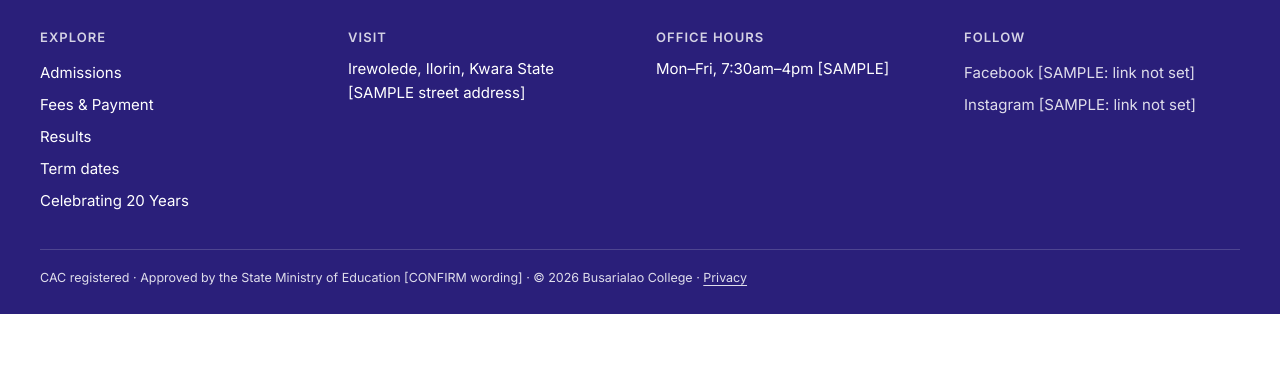
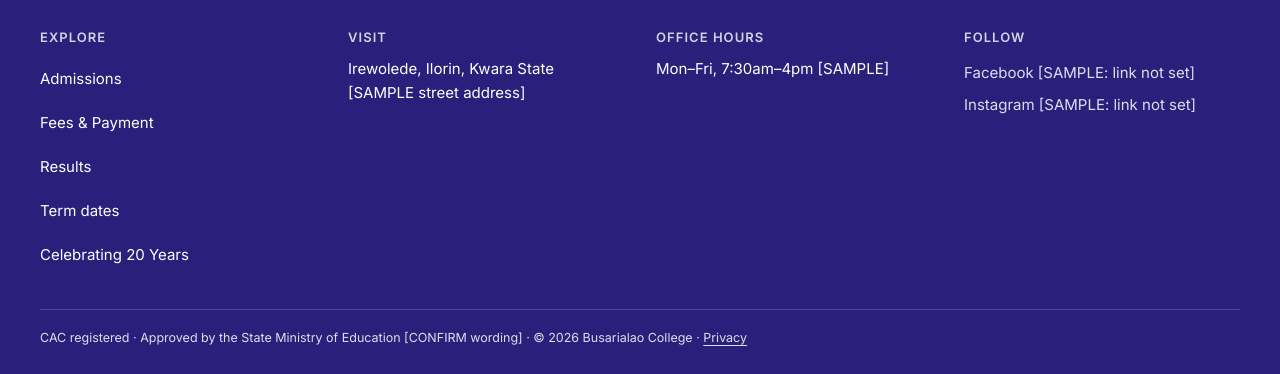
Before and after one commit to Rahmangaf/busarialao-college-website, an Astro site: page / in a window 1280 px wide. Shown: the part 5533-5907 px from the top of the page. Before the commit the page ends 5847 px from the top, so only its background shows below. Built offline with nearby package versions, Linux system fonts and the light colour scheme; Astro itself is replaced by a stand-in of ours.

Commit message:
Make footer links 44px touch targets
The v4 bundle's 4px link padding made them 32px high.

Co-Authored-By: Claude Sonnet 5.5 <noreply@anthropic.com>

```diff
--- a/src/styles/site.css
+++ b/src/styles/site.css
@@ -371,6 +371,13 @@ body {
   padding: 4px 0;
   opacity: 0.85;
 }
+/* Footer links are 44px tall touch targets (the v4 bundle's 4px padding made them 32px). */
+.site-footer a:not(.footer-inline) {
+  display: flex;
+  align-items: center;
+  min-height: var(--tap-min);
+  padding-block: 0;
+}
 .bc-footer a.footer-inline {
   display: inline;
   padding: 0;
```
